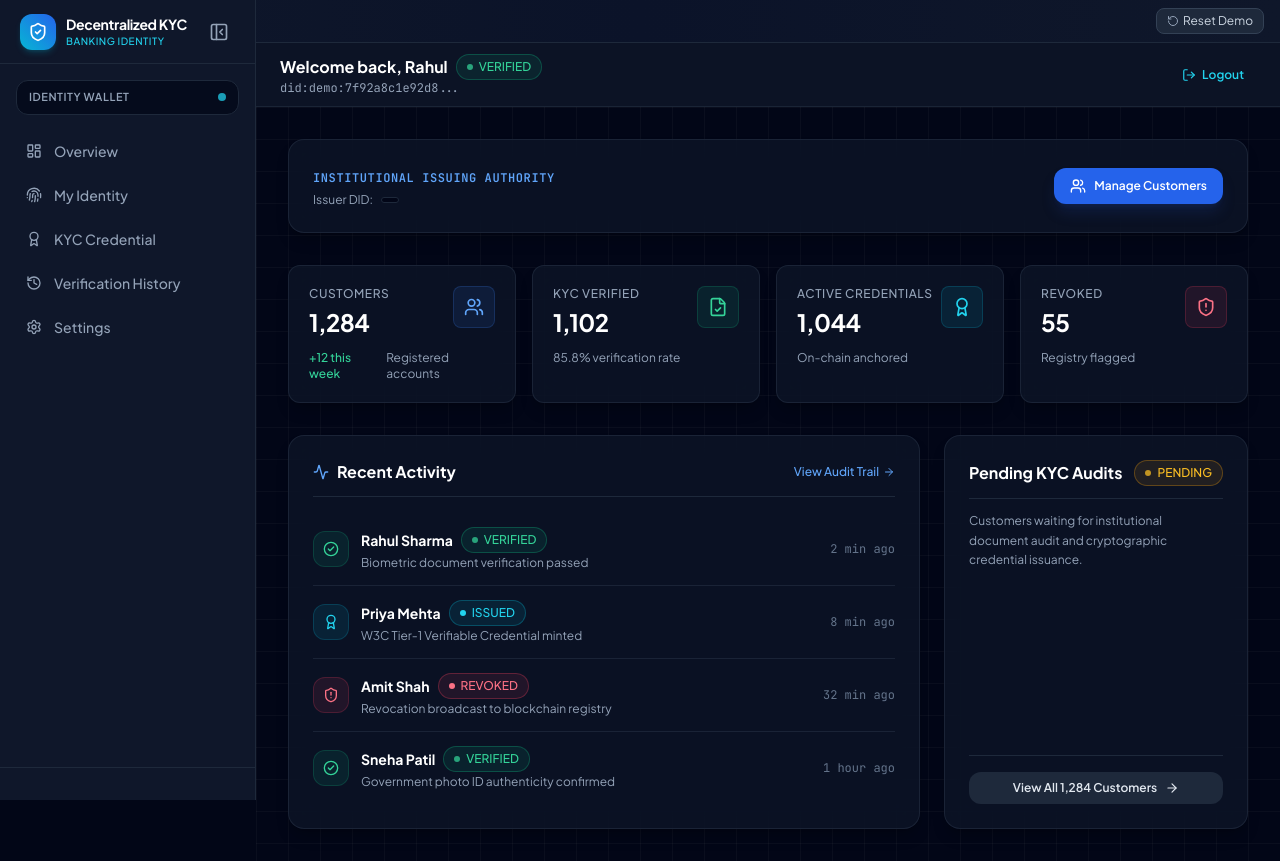
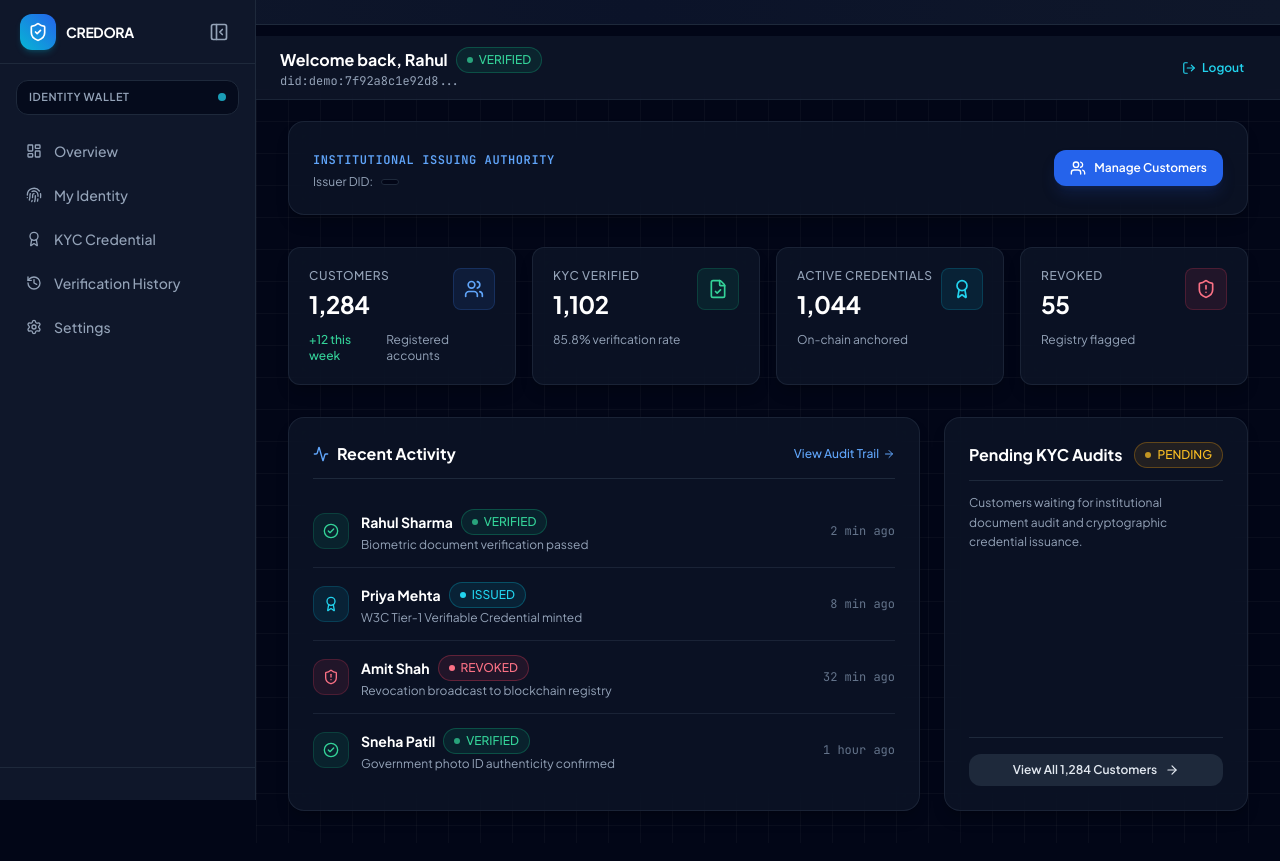
Before and after one commit to YogeshKankariya/Credora, a React (Vite) app in the folder frontend/: page /bank/issuer in a window 1280 px wide. Built offline with nearby package versions, Linux system fonts and the light colour scheme.

Commit message:
feat: minor frontend updates

```diff
--- a/frontend/src/components/common/DemoBanner.jsx
+++ b/frontend/src/components/common/DemoBanner.jsx
@@ -24,14 +24,7 @@ export const DemoBanner = () => {
       <div className="flex items-center gap-2 flex-wrap">
 
 
-        <button
-          onClick={resetDemoData}
-          title="Reset all demo data to initial state"
-          className="flex items-center gap-1 px-2.5 py-1 rounded-lg bg-slate-800 hover:bg-slate-700 text-slate-300 hover:text-white border border-slate-700 transition-colors"
-        >
-          <RotateCcw className="w-3 h-3 text-slate-400" />
-          <span className="hidden md:inline">Reset Demo</span>
-        </button>
+
       </div>
     </aside>
   );
--- a/frontend/src/components/common/Navbar.jsx
+++ b/frontend/src/components/common/Navbar.jsx
@@ -11,10 +11,7 @@ export const Navbar = () => {
             <ShieldCheck className="w-5 h-5 text-white" />
           </div>
           <div>
-            <span className="font-bold text-base text-white tracking-tight">Decentralized Banking Identity</span>
-            <span className="hidden sm:inline-block ml-2 text-[10px] font-mono px-2 py-0.5 rounded bg-cyan-500/10 text-cyan-400 border border-cyan-500/20">
-              KYC PROTOCOL
-            </span>
+            <span className="font-bold text-base text-white tracking-tight">CREDORA</span>
           </div>
         </Link>
       </div>
--- a/frontend/src/components/common/Sidebar.jsx
+++ b/frontend/src/components/common/Sidebar.jsx
@@ -158,6 +158,8 @@ export const Sidebar = ({
     ${isCollapsed ? 'md:justify-center' : 'justify-between'}
   `}
 >
+  {/* Expanded: Logo + Brand */}
+  {!isCollapsed && (
     <Link
       to=""
       className="flex items-center gap-2.5 min-w-0"
@@ -168,31 +170,15 @@ export const Sidebar = ({
       </div>
 
       {/* Brand Text */}
-            {!isCollapsed && (
       <div className="hidden md:block">
         <span className="font-bold text-sm text-white tracking-tight block whitespace-nowrap">
-                  Decentralized KYC
-                </span>
-
-                <span className="text-[10px] text-cyan-400 font-medium uppercase tracking-wider block whitespace-nowrap">
-                  Banking Identity
-                </span>
-              </div>
-            )}
-
-            {/* Mobile Brand Text */}
-            <div className="md:hidden">
-              <span className="font-bold text-sm text-white tracking-tight block whitespace-nowrap">
-                Decentralized KYC
-              </span>
-
-              <span className="text-[10px] text-cyan-400 font-medium uppercase tracking-wider block whitespace-nowrap">
-                Banking Identity
+          CREDORA
         </span>
       </div>
     </Link>
+  )}
 
-          {/* Desktop Collapse Button */}
+  {/* Desktop Collapse / Expand Button */}
   <button
     onClick={onToggleCollapse}
     className="hidden md:flex p-1.5 rounded-lg text-slate-400 hover:text-white hover:bg-slate-800 transition-colors"
@@ -205,13 +191,28 @@ export const Sidebar = ({
     )}
   </button>
 
-          {/* Mobile Close Button */}
+  {/* Mobile: Logo + Brand + Close */}
+  <div className="flex items-center justify-between w-full md:hidden">
+    <Link
+      to=""
+      className="flex items-center gap-2.5"
+    >
+      <div className="w-9 h-9 shrink-0 rounded-xl bg-gradient-to-tr from-cyan-500 to-blue-600 flex items-center justify-center shadow-md shadow-cyan-500/20">
+        <ShieldCheck className="w-5 h-5 text-white" />
+      </div>
+
+      <span className="font-bold text-sm text-white tracking-tight">
+        CREDORA
+      </span>
+    </Link>
+
     <button
       onClick={onClose}
-            className="p-1 rounded-lg text-slate-400 hover:text-white md:hidden"
+      className="p-1 rounded-lg text-slate-400 hover:text-white"
     >
       <X className="w-5 h-5" />
     </button>
+  </div>
 </div>
 
         {/* Current Portal Badge */}
--- a/frontend/src/layouts/PublicLayout.jsx
+++ b/frontend/src/layouts/PublicLayout.jsx
@@ -13,8 +13,7 @@ export const PublicLayout = () => {
         <Outlet />
       </main>
       <footer className="border-t border-slate-900 bg-slate-950/80 py-8 text-center text-xs text-slate-400">
-        <p>Decentralized Banking Identity & KYC Verification Platform • Prototype Demo</p>
-        <p className="text-[11px] text-slate-400 mt-1">Verify Once, Trust Many Times • Synthetic Data Only</p>
+        <p>CREDORA • Prototype Demo</p>
       </footer>
       <ToastContainer />
     </div>
--- a/frontend/src/pages/public/LandingPage.jsx
+++ b/frontend/src/pages/public/LandingPage.jsx
@@ -27,7 +27,7 @@ export const LandingPage = () => {
         </div>
 
         <h1 className="text-4xl sm:text-6xl font-extrabold tracking-tight text-white leading-tight">
-          Decentralized <span className="text-transparent bg-clip-text bg-gradient-to-r from-cyan-400 to-blue-500">Banking Identity</span>
+          CR<span className="text-transparent bg-clip-text bg-gradient-to-r from-cyan-400 to-blue-500">EDORA</span>
         </h1>
 
         <h2 className="text-2xl sm:text-3xl font-bold text-slate-300">
@@ -45,12 +45,6 @@ export const LandingPage = () => {
           >
             <span>Get Started</span>
             <ArrowRight className="w-4 h-4" />
-          </Link>
-          <Link
-            to="/login"
-            className="flex items-center gap-2 px-6 py-3.5 rounded-xl font-semibold text-slate-300 hover:text-white bg-slate-900 hover:bg-slate-800 border border-slate-700 transition-all"
-          >
-            <span>Explore Demo</span>
           </Link>
         </div>
       </section>
```
Lines whose indentation alone changed are shown as unchanged.
